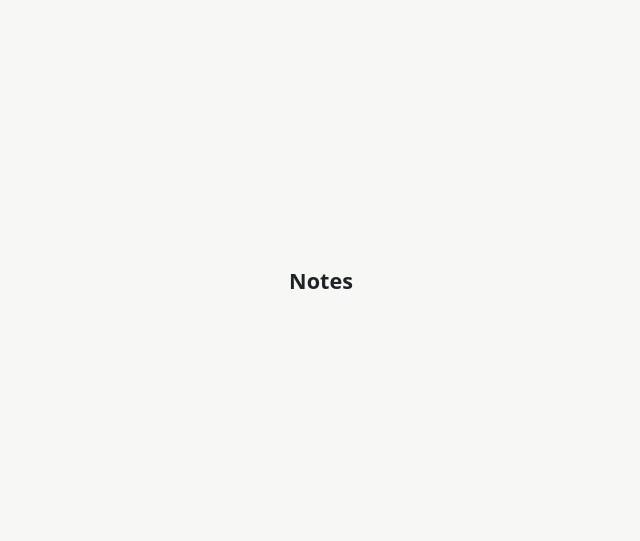
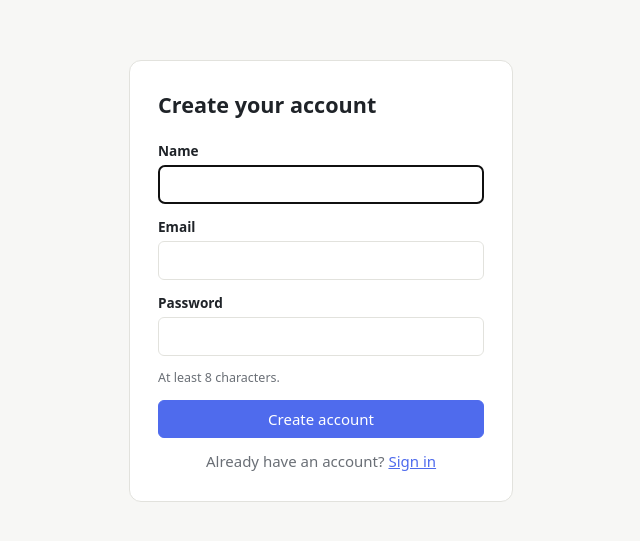
Before and after one commit to sorin-work/notes, a React (Vite) app in the folder web/: page /register in a window 1280 px wide. Shown: the part 119-660 px from the top of the page, without its empty margins (319-959 px from the left). Built offline with nearby package versions, Linux system fonts and the light colour scheme.

Commit message:
feat(web): login and sign-up pages

```diff
--- a/web/src/App.tsx
+++ b/web/src/App.tsx
@@ -1,7 +1,37 @@
+import { Route, Routes } from 'react-router';
+import { GuestOnly, RequireAuth } from './auth/guards';
+import { LoginPage } from './pages/LoginPage';
+import { NotFoundPage } from './pages/NotFoundPage';
+import { RegisterPage } from './pages/RegisterPage';
+
 export function App() {
   return (
-    <main className="full-page-center">
-      <h1>Notes</h1>
-    </main>
+    <Routes>
+      <Route
+        path="/login"
+        element={
+          <GuestOnly>
+            <LoginPage />
+          </GuestOnly>
+        }
+      />
+      <Route
+        path="/register"
+        element={
+          <GuestOnly>
+            <RegisterPage />
+          </GuestOnly>
+        }
+      />
+      <Route
+        path="/"
+        element={
+          <RequireAuth>
+            <p className="full-page-center">Signed in.</p>
+          </RequireAuth>
+        }
+      />
+      <Route path="*" element={<NotFoundPage />} />
+    </Routes>
   );
 }
--- /dev/null
+++ b/web/src/pages/LoginPage.tsx
@@ -0,0 +1,62 @@
+import { FormEvent, useState } from 'react';
+import { Link, useNavigate } from 'react-router';
+import { useAuth } from '../auth/AuthContext';
+import { ErrorMessage } from '../components/States';
+
+export function LoginPage() {
+  const { login } = useAuth();
+  const navigate = useNavigate();
+  const [email, setEmail] = useState('');
+  const [password, setPassword] = useState('');
+  const [error, setError] = useState<unknown>(null);
+  const [busy, setBusy] = useState(false);
+
+  const submit = async (event: FormEvent) => {
+    event.preventDefault();
+    setBusy(true);
+    setError(null);
+    try {
+      await login(email, password);
+      navigate('/notes', { replace: true });
+    } catch (err) {
+      setError(err);
+      setBusy(false);
+    }
+  };
+
+  return (
+    <div className="auth-page">
+      <form className="auth-card form" onSubmit={submit}>
+        <h1>Sign in to Notes</h1>
+        <label className="field">
+          <span>Email</span>
+          <input
+            type="email"
+            autoComplete="email"
+            value={email}
+            onChange={(event) => setEmail(event.target.value)}
+            required
+            autoFocus
+          />
+        </label>
+        <label className="field">
+          <span>Password</span>
+          <input
+            type="password"
+            autoComplete="current-password"
+            value={password}
+            onChange={(event) => setPassword(event.target.value)}
+            required
+          />
+        </label>
+        {error !== null && <ErrorMessage error={error} />}
+        <button type="submit" className="button button-primary wide" disabled={busy}>
+          {busy ? 'Signing in…' : 'Sign in'}
+        </button>
+        <p className="muted">
+          New here? <Link to="/register">Create an account</Link>
+        </p>
+      </form>
+    </div>
+  );
+}
--- /dev/null
+++ b/web/src/pages/NotFoundPage.tsx
@@ -0,0 +1,12 @@
+import { Link } from 'react-router';
+
+export function NotFoundPage() {
+  return (
+    <div className="full-page-center">
+      <div className="empty-state">
+        <p className="empty-title">Page not found</p>
+        <Link to="/notes">Back to your notes</Link>
+      </div>
+    </div>
+  );
+}
--- /dev/null
+++ b/web/src/pages/RegisterPage.tsx
@@ -0,0 +1,77 @@
+import { FormEvent, useState } from 'react';
+import { Link, useNavigate } from 'react-router';
+import { useAuth } from '../auth/AuthContext';
+import { ErrorMessage } from '../components/States';
+
+export function RegisterPage() {
+  const { register } = useAuth();
+  const navigate = useNavigate();
+  const [name, setName] = useState('');
+  const [email, setEmail] = useState('');
+  const [password, setPassword] = useState('');
+  const [error, setError] = useState<unknown>(null);
+  const [busy, setBusy] = useState(false);
+
+  const submit = async (event: FormEvent) => {
+    event.preventDefault();
+    setBusy(true);
+    setError(null);
+    try {
+      await register(name, email, password);
+      navigate('/notes', { replace: true });
+    } catch (err) {
+      setError(err);
+      setBusy(false);
+    }
+  };
+
+  return (
+    <div className="auth-page">
+      <form className="auth-card form" onSubmit={submit}>
+        <h1>Create your account</h1>
+        <label className="field">
+          <span>Name</span>
+          <input
+            autoComplete="name"
+            value={name}
+            onChange={(event) => setName(event.target.value)}
+            required
+            autoFocus
+          />
+        </label>
+        <label className="field">
+          <span>Email</span>
+          <input
+            type="email"
+            autoComplete="email"
+            value={email}
+            onChange={(event) => setEmail(event.target.value)}
+            required
+          />
+        </label>
+        <label className="field">
+          <span>Password</span>
+          <input
+            type="password"
+            autoComplete="new-password"
+            minLength={8}
+            value={password}
+            onChange={(event) => setPassword(event.target.value)}
+            required
+            aria-describedby="password-hint"
+          />
+        </label>
+        <small id="password-hint" className="muted">
+          At least 8 characters.
+        </small>
+        {error !== null && <ErrorMessage error={error} />}
+        <button type="submit" className="button button-primary wide" disabled={busy}>
+          {busy ? 'Creating account…' : 'Create account'}
+        </button>
+        <p className="muted">
+          Already have an account? <Link to="/login">Sign in</Link>
+        </p>
+      </form>
+    </div>
+  );
+}
--- a/web/src/styles.css
+++ b/web/src/styles.css
@@ -96,6 +96,66 @@ code {
   white-space: nowrap;
 }
 
+.muted {
+  color: var(--muted);
+}
+
+/* Buttons */
+
+.button {
+  display: inline-flex;
+  align-items: center;
+  justify-content: center;
+  gap: 0.35rem;
+  padding: 0.4rem 0.8rem;
+  border-radius: 6px;
+  border: 1px solid var(--border);
+  background: var(--surface);
+  cursor: pointer;
+  white-space: nowrap;
+}
+
+.button:hover:not(:disabled) {
+  background: var(--surface-2);
+}
+
+.button:disabled {
+  opacity: 0.55;
+  cursor: default;
+}
+
+.button-primary {
+  background: var(--accent);
+  border-color: var(--accent);
+  color: var(--accent-text);
+}
+
+.button-primary:hover:not(:disabled) {
+  background: var(--accent);
+  filter: brightness(1.08);
+}
+
+.button.wide {
+  width: 100%;
+}
+
+.form {
+  display: flex;
+  flex-direction: column;
+  gap: 0.8rem;
+}
+
+.field {
+  display: flex;
+  flex-direction: column;
+  gap: 0.25rem;
+}
+
+.field > span {
+  font-size: 0.85rem;
+  font-weight: 550;
+}
+
 /* States */
 
 .spinner {
@@ -155,3 +215,29 @@ ul.error-box {
   font-size: 1.05rem;
   margin: 0 0 0.5rem;
 }
+
+/* Auth and shared pages */
+
+.auth-page {
+  display: grid;
+  place-items: center;
+  min-height: 100%;
+  padding: 1rem;
+}
+
+.auth-card {
+  width: min(24rem, 100%);
+  background: var(--surface);
+  border: 1px solid var(--border);
+  border-radius: 12px;
+  padding: 1.75rem;
+}
+
+.auth-card h1 {
+  margin-bottom: 0.4rem;
+}
+
+.auth-card p {
+  margin: 0;
+  text-align: center;
+}
```
